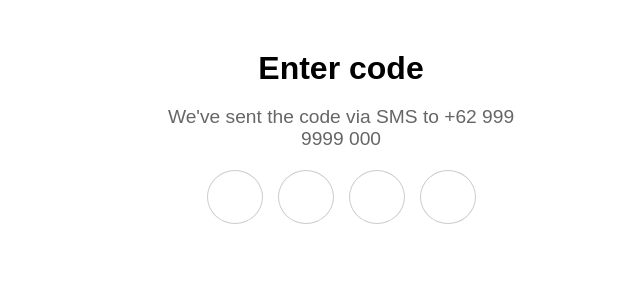
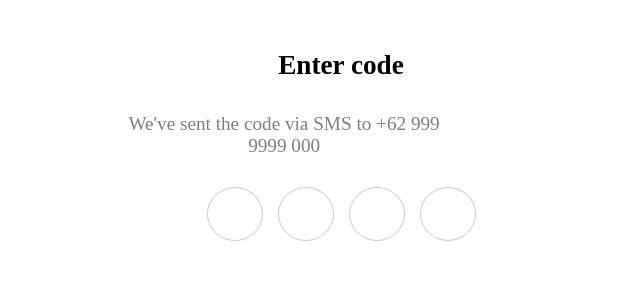
Before and after one commit to ahmatguerdi/messagery-app, an Angular app: page /keyboard in a window 1280 px wide. Shown: the top 300 px of the page, without its empty margins (299-939 px from the left). Built offline with nearby package versions, Linux system fonts and the light colour scheme.

Commit message:
ajout de modification

```diff
--- a/src/app/keyboard/keyboard.css
+++ b/src/app/keyboard/keyboard.css
@@ -1,18 +1,21 @@
-.otp-container {
+.container {
   text-align: center;
-  font-family: Arial, sans-serif;
+  /* font-family: Arial, sans-serif; */
   margin-top: 50px;
 }
 
-.otp-container h2 {
+.container h1 {
+  font-size: 1.7rem;
   margin-bottom: 10px;
-  font-size: xx-large;
 }
 
-.otp-container p {
-  color: #666;
-  margin-bottom: 20px;
-   font-size: 1.2rem;
+.container p {
+ padding-top: 1%;
+  font-size: 1.2rem;
+  margin-left: -9%;
+  color: #807e7e;
+  margin-bottom: 30px;
+  text-align: center;
 }
 
 .otp-inputs {
@@ -39,9 +42,3 @@
   margin-top: 32px;
   text-align: center;
 }
-
-.resent-text {
-  color: #888;
-  font-size: 1.1rem;
-  margin-right: 6px;
-}
--- a/src/app/keyboard/keyboard.html
+++ b/src/app/keyboard/keyboard.html
@@ -1,5 +1,5 @@
-<div class="otp-container">
-  <h2>Enter code</h2>
+<div class="container">
+  <h1>Enter code</h1>
   <p>We've sent the code via SMS to +62 999 <br> 9999 000</p>
   <div class="otp-inputs">
     <div class="otp-inputs">
```
